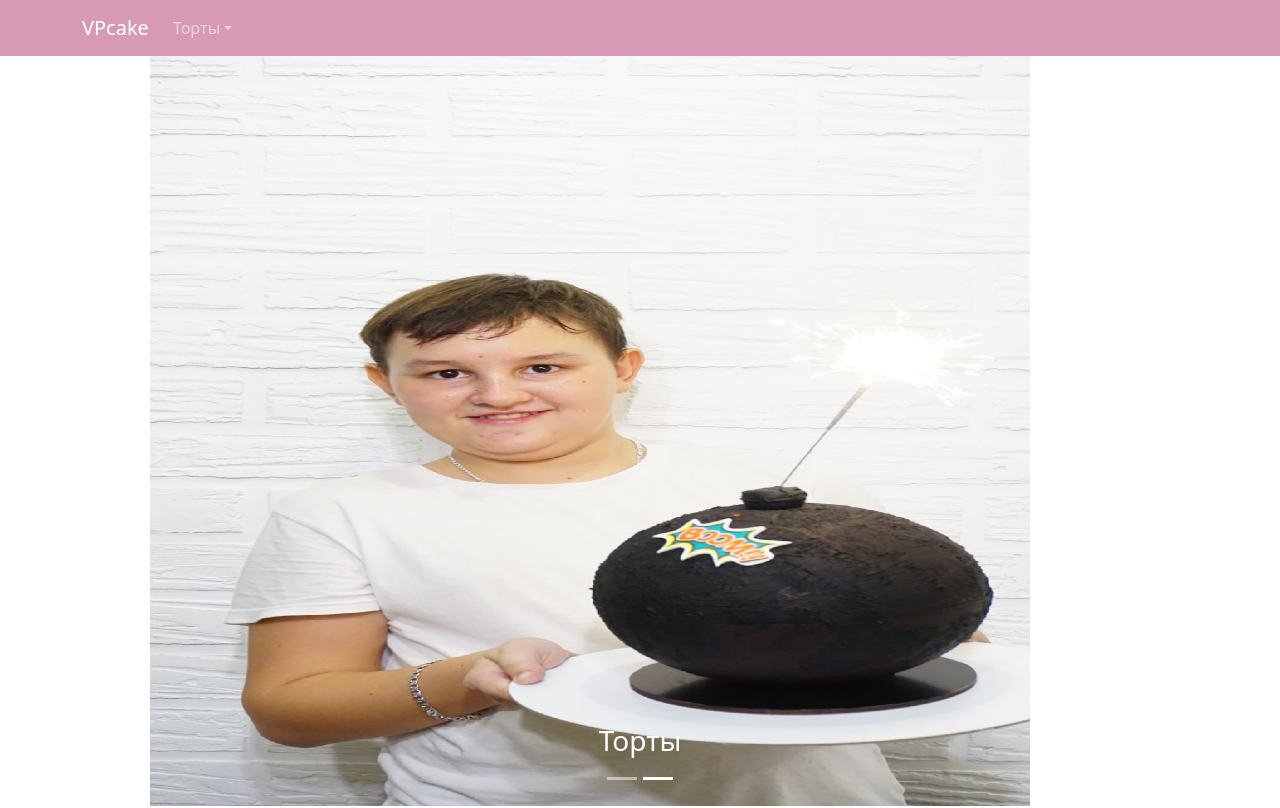
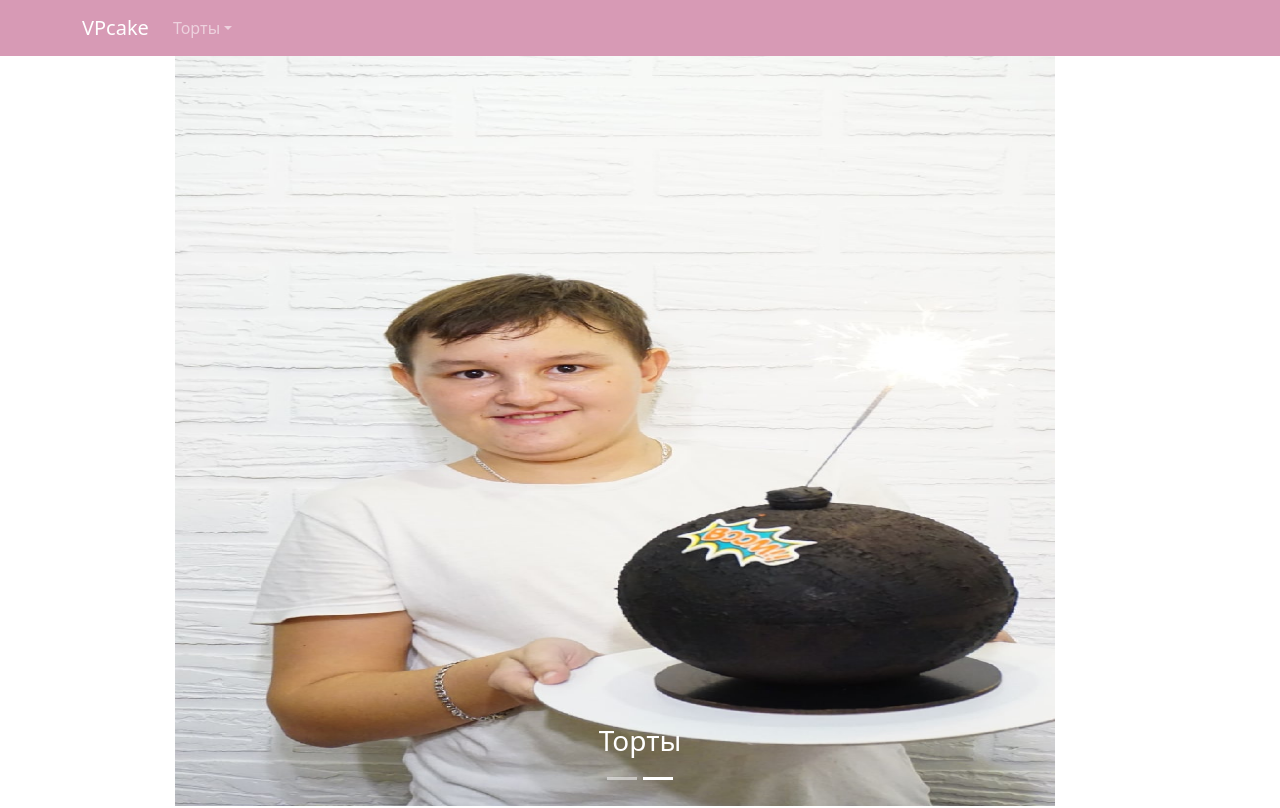
Before and after one commit to sergeianip20/rop, a Next.js app: page /secon in a window 1280 px wide. Shown: the top 808 px of the page. Built offline with nearby package versions, Linux system fonts and the light colour scheme.

Commit message:
Update global.module.css

```diff
--- a/styles/global.module.css
+++ b/styles/global.module.css
@@ -120,7 +120,7 @@ box-shadow: 5px 5px 5px red;
    widht:350px;
       height: 750px;
       position:relative;
-      margin: 0px 250px 0px 150px;
+      margin: 0px 225px 0px 175px;
    }
 
 }
```
